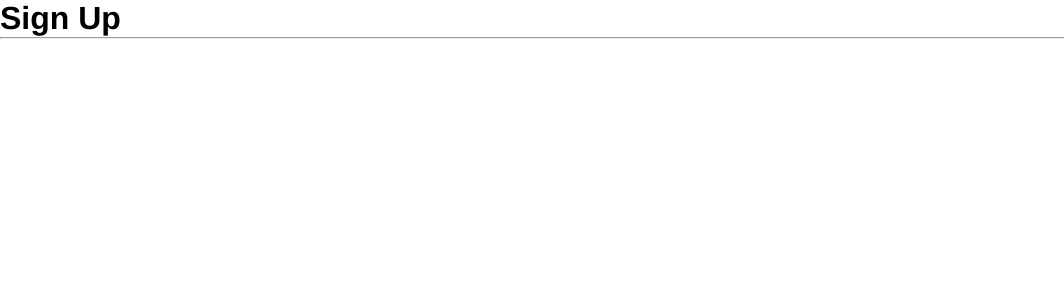
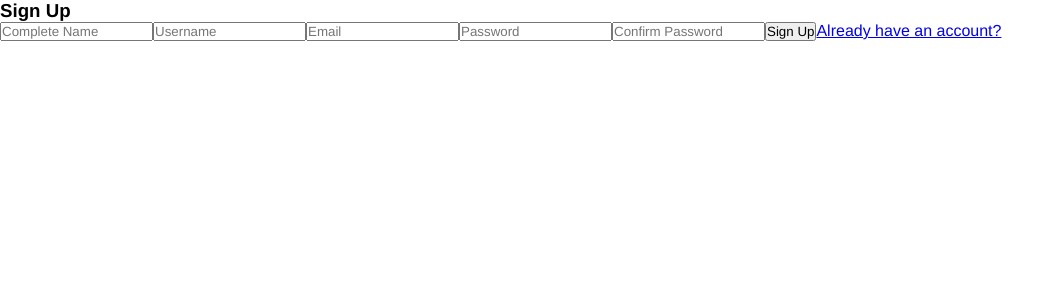
Before and after one commit to pxnditxyr/journal-app, a React (Create React App) app: page /auth/signup in a window 1280 px wide. Shown: the top 300 px of the page, without its empty margins (0-1064 px from the left). Built offline with nearby package versions, Linux system fonts and the light colour scheme.

Commit message:
feat[journal]: Added basic struct in sign in and sign up page, ad added container in AuthRouter

```diff
--- a/src/journal/components/auth/SignInPage.tsx
+++ b/src/journal/components/auth/SignInPage.tsx
@@ -1,9 +1,47 @@
+import { Link } from 'react-router-dom';
 
 export const SignInPage = () => {
     return (
         <>
-            <h1> Sign In </h1>
-            <hr />
+            <h3 className="auth__title"> Sign In </h3>
+            <form className="auth__form">
+                <input
+                    className="auth__input"
+                    type="email"
+                    placeholder="Username or Email"
+                    name="email"
+                    autoComplete="off"
+                />
+
+                <input
+                    className="auth__input"
+                    type="password"
+                    placeholder="Password"
+                    name="password"
+                />
+
+                <button
+                    className="btn btn-primary btn-block"
+                    type="submit"
+                >
+                    Sign In
+                </button>
+                <div className="auth__social-networks">
+                    <p> Sign in with social networks </p>
+                    <div className="google-btn">
+                        <div className="google-icon-wrapper">
+                            <img className="google-icon" src="https://upload.wikimedia.org/wikipedia/commons/5/53/Google_%22G%22_Logo.svg" alt="google-icon"/>
+                        </div>
+                        <p className="btn-text">
+                            <b> Sign in with Google </b>
+                        </p>
+                    </div>
+                </div>
+
+                <Link to="/auth/signup" className="link">
+                    Don't have an account? Sign Up
+                </Link>
+            </form>
         </>
     );
 };
--- a/src/journal/components/auth/SignUpPage.tsx
+++ b/src/journal/components/auth/SignUpPage.tsx
@@ -1,9 +1,60 @@
+import { Link } from 'react-router-dom';
 
 export const SignUpPage = () => {
     return (
         <>
-            <h1> Sign Up </h1>
-            <hr />
+            <h3 className="auth__title"> Sign Up </h3>
+            <form className="auth__form">
+
+                <input
+                    className="auth__input"
+                    type="text"
+                    placeholder="Complete Name"
+                    name="text"
+                    autoComplete="off"
+                />
+
+                <input
+                    className="auth__input"
+                    type="text"
+                    placeholder="Username"
+                    name="text"
+                    autoComplete="off"
+                />
+
+                <input
+                    className="auth__input"
+                    type="text"
+                    placeholder="Email"
+                    name="email"
+                    autoComplete="off"
+                />
+
+                <input
+                    className="auth__input"
+                    type="password"
+                    placeholder="Password"
+                    name="password"
+                />
+
+                <input
+                    className="auth__input"
+                    type="password"
+                    placeholder="Confirm Password"
+                    name="password2"
+                />
+
+                <button
+                    className="btn btn-primary btn-block"
+                    type="submit"
+                >
+                    Sign Up
+                </button>
+
+                <Link to="/auth/signin" className="link">
+                    Already have an account?
+                </Link>
+            </form>
         </>
     );
 };
--- a/src/journal/routers/AuthRouter.tsx
+++ b/src/journal/routers/AuthRouter.tsx
@@ -8,12 +8,14 @@ import { SignInPage, SignUpPage } from '../components/auth/';
 
 export const AuthRouter = () => {
     return (
-        <>
-            <Routes>
-                <Route path="signin" element={ <SignInPage /> } />
-                <Route path="signup" element={ <SignUpPage /> } />
-                <Route path="*" element={ <Navigate to="signin" /> } />
-            </Routes>
-        </>
+        <div className="auth__main">
+            <div className="auth__box-container">
+                <Routes>
+                    <Route path="signin" element={ <SignInPage /> } />
+                    <Route path="signup" element={ <SignUpPage /> } />
+                    <Route path="*" element={ <Navigate to="signin" /> } />
+                </Routes>
+            </div>
+        </div>
     );
 };
```
